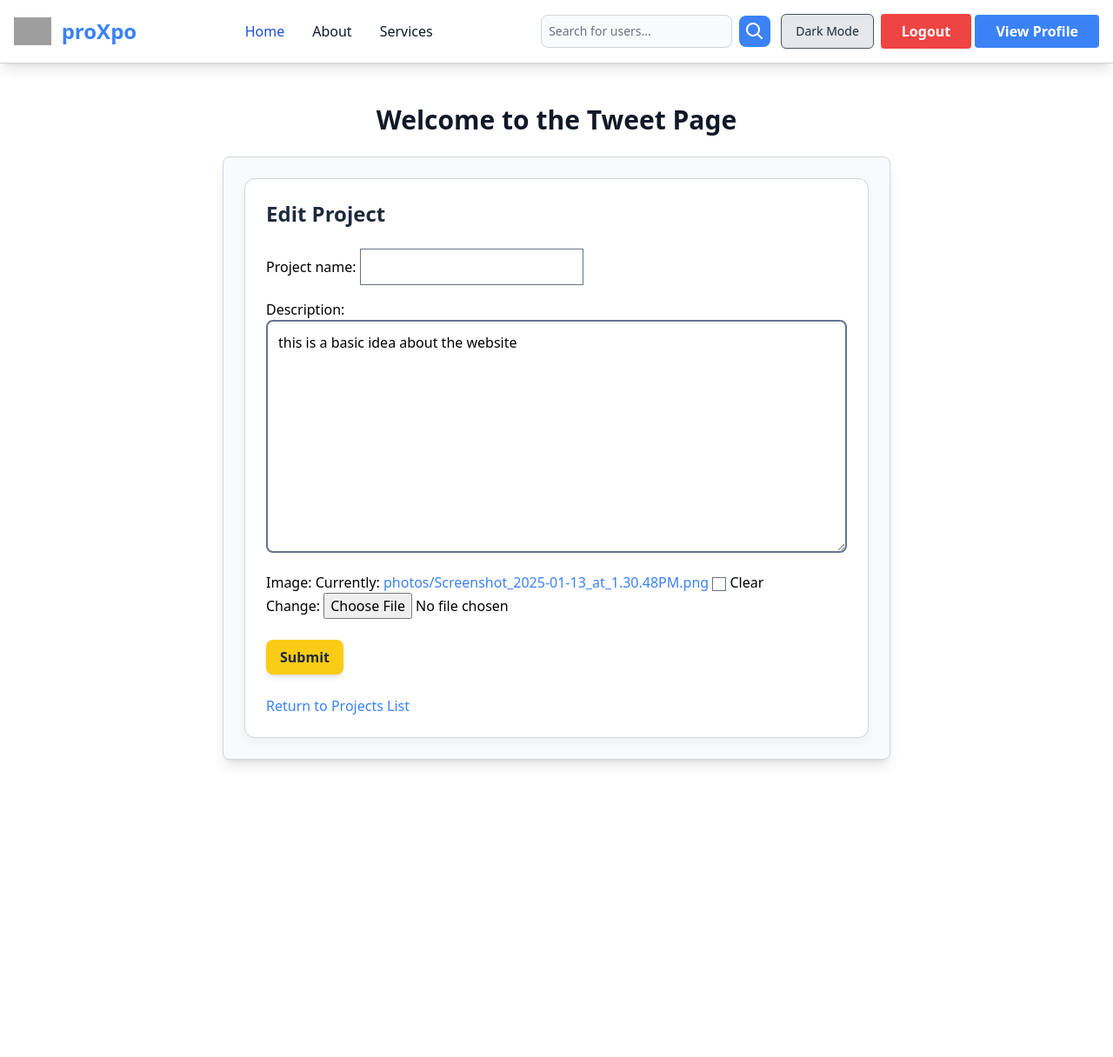
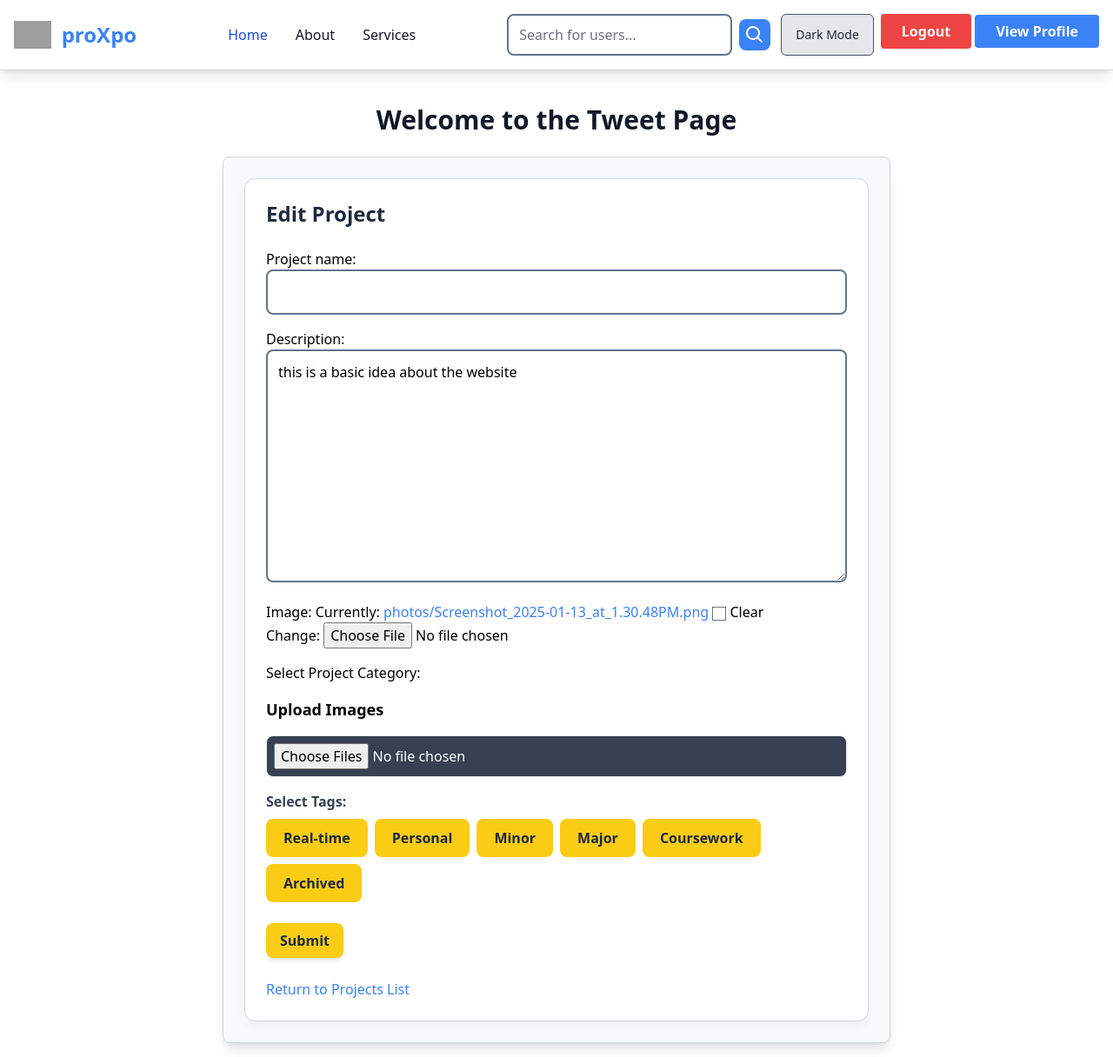
Before and after one commit to sreeshanth-soma/Project-Portfolio, a Django app: page /tweet/1/edit/ in a window 1280 px wide. Shown: the whole page at 87% size. Before the commit the page ends 881 px from the top, so only its background shows below. Run offline with Django 5.2, Linux system fonts and the light colour scheme; a user stored in the database is signed in; data comes from the database, SQL or seed files in the repository; both versions use the stored data as it was after the commit; some libraries are stand-ins or nearby versions; grey boxes are pictures that could not be loaded.

Commit message:
create page changes

```diff
--- a/tweet/forms.py
+++ b/tweet/forms.py
@@ -6,10 +6,16 @@
 class ProjectForm(forms.ModelForm):
      class Meta:
           model = Project
-          fields = ['name','text', 'image']
+          fields = ['name','text', 'image','project_type']
           labels={
               'name':'Project name',
               'text':'Description',
+              'project_type':'Select Project Category'
+          }
+          widgets={
+              'project_type':forms.RadioSelect(attrs={
+                  'class':'hidden peer'
+              })
           }
 
 class UserRegistrationForm(UserCreationForm):
--- a/tweet/models.py
+++ b/tweet/models.py
@@ -2,11 +2,22 @@
 from django.contrib.auth.models import User
 from django.db.models import Avg
 
+
+PROJECT_TYPE_CHOICES = [
+    ('Personal Project', 'Personal Project'),
+    ('Real-Time Project', 'Real-Time Project'),
+    ('Minor Project', 'Minor Project'),
+    ('Major Project', 'Major Project'),
+    ('Research Project', 'Research Project'),
+    ('Coursework Project', 'Coursework Project'),
+]
+
 class Project(models.Model):
     user = models.ForeignKey(User, on_delete=models.CASCADE)
-    name = models.CharField(max_length=255, blank=False, null=False,default="")  # New field for project name
+    name = models.CharField(max_length=255, blank=False, null=False, default="")
     text = models.TextField()
     image = models.ImageField(upload_to='photos/', blank=True, null=True)
+    project_type = models.CharField(max_length=50, choices=PROJECT_TYPE_CHOICES, default='Personal Project')  # ← NEW FIELD
     created_at = models.DateTimeField(auto_now_add=True)
     updated_at = models.DateTimeField(auto_now=True)
 
--- a/tweet/templates/project_form.html
+++ b/tweet/templates/project_form.html
@@ -19,6 +19,25 @@
     }
 
     textarea:focus {
+        outline: none;
+        border-color: #3B82F6;
+        box-shadow: 0 0 10px rgba(59, 130, 246, 0.6);
+    }
+
+    /* 👇 Add this block to match input box with textarea width */
+    input[type="text"] {
+        background-color: #ffffff;
+        color: #000000;
+        border: 2px solid #64748B;
+        padding: 12px;
+        border-radius: 8px;
+        font-size: 16px;
+        width: 100%;
+        transition: border-color 0.2s ease-in-out, box-shadow 0.2s ease-in-out;
+        box-sizing: border-box;
+    }
+
+    input[type="text"]:focus {
         outline: none;
         border-color: #3B82F6;
         box-shadow: 0 0 10px rgba(59, 130, 246, 0.6);
@@ -74,6 +93,12 @@
             border: 2px solid #4A576C;
         }
 
+        input[type="text"] {
+            background-color: #273853;
+            color: #ffffff;
+            border: 2px solid #4A576C;
+        }
+
         .form-container {
             background-color: #0F172A;
             color: #ffffff;
@@ -95,7 +120,7 @@
     </h1>
 
     <!-- Outer Card Container -->
-    <div class="bg-gray-50 text-gray-900 border border-gray-300 dark:bg-[#0F172A] dark:text-white dark:border-gray-700 rounded-lg shadow-lg p-6 mb-6 transition-colors duration-300">
+    <div class="bg-gray-50 dark:bg-[#0F172A] text-gray-900 dark:text-white border border-gray-300 dark:border-gray-700 rounded-lg shadow-lg p-6 mb-6 transition-colors duration-300">
 
         <!-- Form Section -->
         <div class="form-container">
@@ -111,7 +136,25 @@
                 {% csrf_token %}
                 <div class="space-y-4">
                     {{ form.as_p }}
+                    <label for ="images" class="block text-whte text-lg font-semibold">Upload Images</label>
+                <input type="file" name="images" multiple class="block w-full text-white bg-gray-700 p-2 rounded-lg border border-gray-500">
+                     <!-- Tag Buttons Section -->
+                     <div class="mt-4">
+                        <label class="block text-gray-700 dark:text-white font-semibold mb-2">Select Tags:</label>
+                        <div id="tag-container" class="flex flex-wrap gap-2">
+                            <button type="button" class="tag-btn" data-value="Real-time">Real-time</button>
+                            <button type="button" class="tag-btn" data-value="Personal">Personal</button>
+                            <button type="button" class="tag-btn" data-value="Minor">Minor</button>
+                            <button type="button" class="tag-btn" data-value="Major">Major</button>
+                            <button type="button" class="tag-btn" data-value="Coursework">Coursework</button>
+                            <button type="button" class="tag-btn" data-value="Archived">Archived</button>
+                        </div>
+                        <!-- Hidden input to store selected tags -->
+                        <input type="hidden" name="selected_tags" id="selected-tags">
+
+                    </div>
                 </div>
+
                 <button id="submit-btn" type="submit" class="bg-yellow-400 hover:bg-yellow-500 text-slate-900 font-bold py-2 px-4 rounded-lg transition-transform hover:-translate-y-1 shadow-md hover:shadow-lg">
                     Submit
                 </button>
```
Also changed, not shown: db.sqlite3, tweet/migrations/0008_project_project_type_alter_project_name.py (added).
